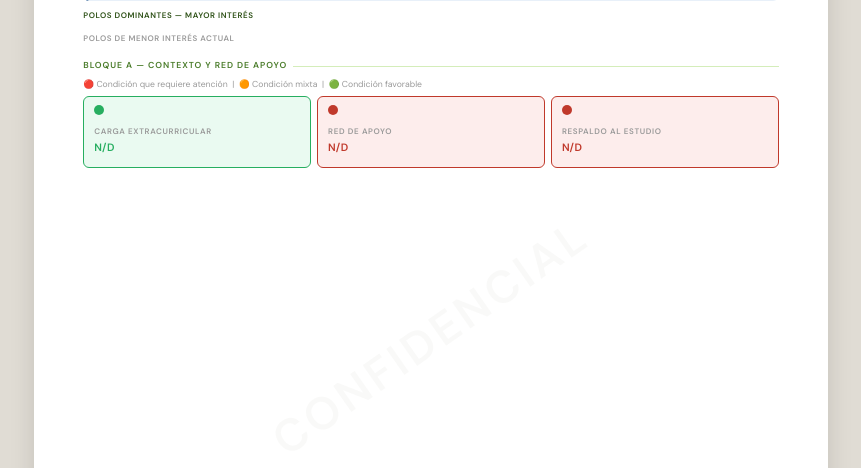
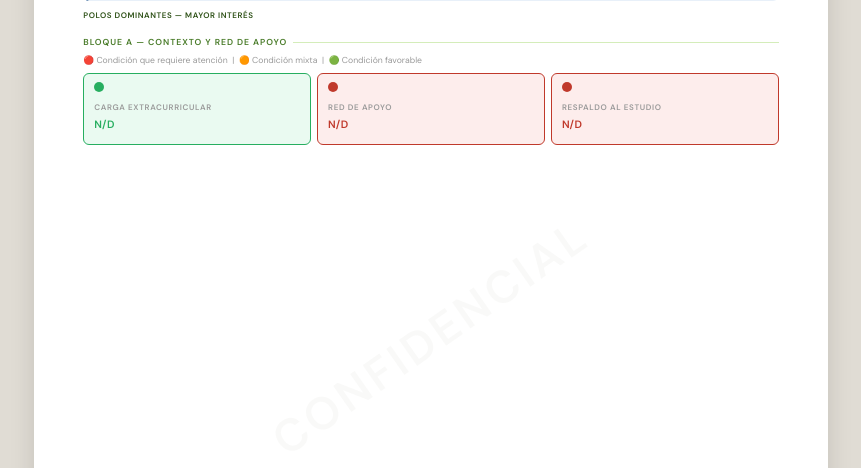
Before and after one commit to Taurox485/raiz-beta, a Python web app: template templates/ficha_orientador.html in a window 1280 px wide. Shown: the part 1406-1874 px from the top of the page, without its empty margins (209-1070 px from the left). Run offline with Jinja, Linux system fonts and the light colour scheme; the template is opened without the code that fills it, so the values that code supplies are empty.

Commit message:
Eliminar polos de menor interés en PDF orientador

```diff
--- a/templates/ficha_orientador.html
+++ b/templates/ficha_orientador.html
@@ -503,19 +503,7 @@
         {% endfor %}
       </div>
 
-      <div class="prediger-sublabel-ori debil" style="margin-top:7px; margin-bottom:4px;">Polos de menor interés actual</div>
-      <div class="polo-grid-ori">
-        {% for p in polos_debiles %}
-        <div class="polo-card-ori debil">
-          <div class="polo-circle-ori">{{ p.icono }}</div>
-          <div>
-            <div class="polo-tag-ori">Menor afinidad actual</div>
-            <div class="polo-nombre-ori">{{ p.nombre }}</div>
-            <div class="polo-desc-ori">{{ p.descripcion_donotham }}</div>
-          </div>
-        </div>
-        {% endfor %}
-      </div>
+
 
       {% if prediger_evidencia %}
       <div class="prediger-evidencia-box">{{ prediger_evidencia }}</div>
```
